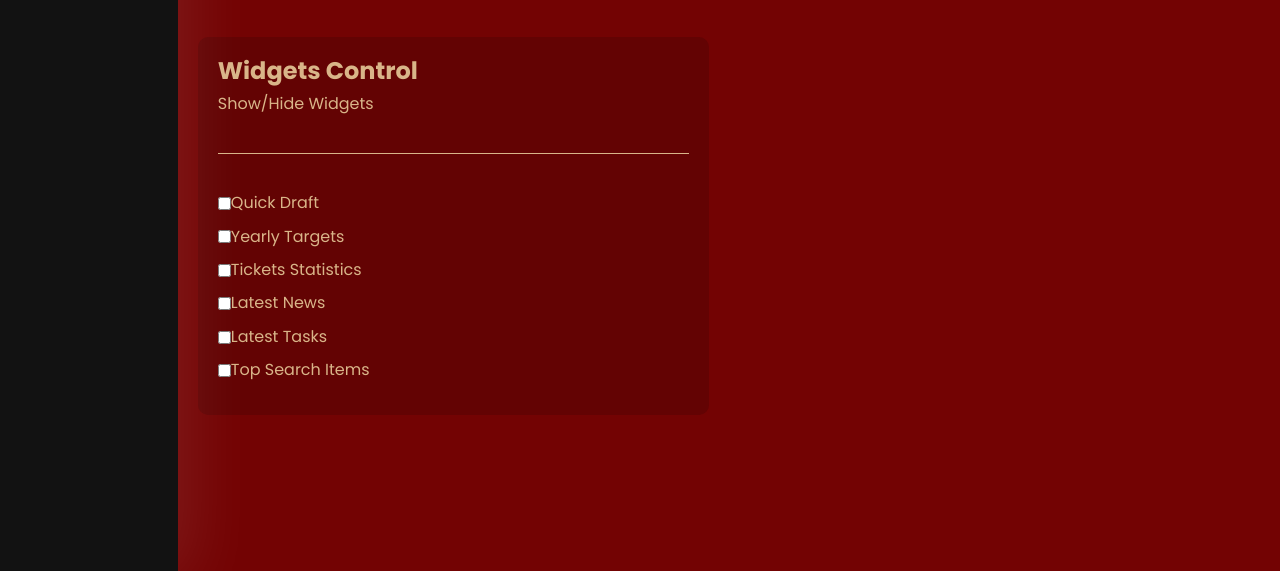
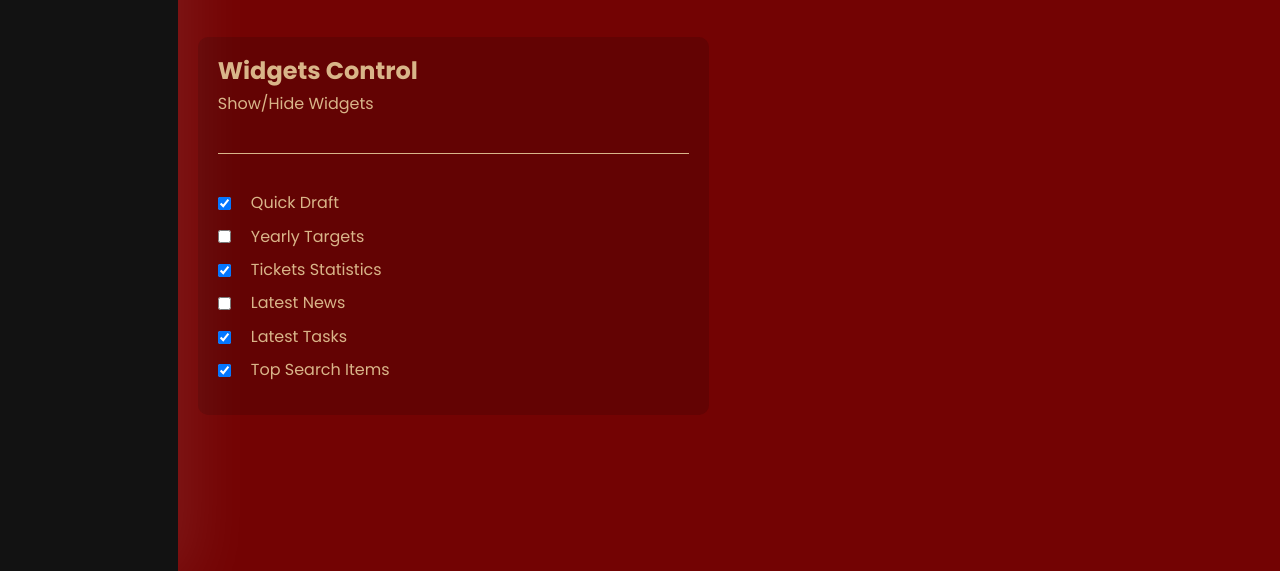
Before and after one commit to ahmedalyfayyad/4th-html-and-css, a plain HTML site: page settings.html in a window 1280 px wide. Shown: the part 1029-1600 px from the top of the page. Drawn offline with Linux system fonts and the light colour scheme.

Commit message:
added some changes

```diff
--- a/css/framework.css
+++ b/css/framework.css
@@ -94,7 +94,7 @@
 .b-none{border: none;}
 .rad-8 {border-radius: 8px;}
 .rad-10 {border-radius: 10px;}
-.rad-half {border-radius: 50%;}
+.rad-half {border-radius>: 50%;}
 /* End Border */
 /* Start Components */
 .center-flex{
--- a/css/style.css
+++ b/css/style.css
@@ -575,13 +575,21 @@ textarea:focus::placeholder {
 .settings-page .social-boxes > div:focus-within i{
   color: var(--background-color);
 }
+.widgets-control .control input{
+  padding: 3px;
+}
+.widgets-control .control label{
+  margin-left:20px;
+  cursor: pointer;
+  position: relative;
+}
+.widgets-control .control label{
+
+}
 .toggle-checkbox{
   -webkit-appearance: none;
   appearance: none;
   display: none;
-}
-.widgets-control .control label{
-
 }
 .toggle-switch{
   background-color: var(--background-base);
--- a/settings.html
+++ b/settings.html
@@ -217,7 +217,7 @@
                     <p class="mt-0 mb-20 t c-gold">show/hide widgets</p>
                     <div class="line"></div>
                     <div class="control d-flex align-center mb-15">
-                        <input class="" type="checkbox" id="one">
+                        <input class="" type="checkbox" id="one" checked>
                         <label class="c-gold" for="one">quick draft</label>
                     </div>
                     <div class="control d-flex align-center mb-15">
@@ -225,7 +225,7 @@
                         <label class="c-gold" for="two">yearly targets</label>
                     </div>
                     <div class="control d-flex align-center mb-15">
-                        <input class="" type="checkbox" id="three">
+                        <input class="" type="checkbox" id="three" checked>
                         <label class="c-gold" for="three">tickets statistics</label>
                     </div>
                     <div class="control d-flex align-center mb-15">
@@ -233,11 +233,11 @@
                         <label class="c-gold" for="four">latest news</label>
                     </div>
                     <div class="control d-flex align-center mb-15">
-                        <input class="" type="checkbox" id="five">
+                        <input class="" type="checkbox" id="five" checked>
                         <label class="c-gold" for="five">latest tasks</label>
                     </div>
                     <div class="control d-flex align-center mb-15">
-                        <input class="" type="checkbox" id="six">
+                        <input class="" type="checkbox" id="six" checked>
                         <label class="c-gold" for="six">top search items</label>
                     </div>
                 </div>
```
